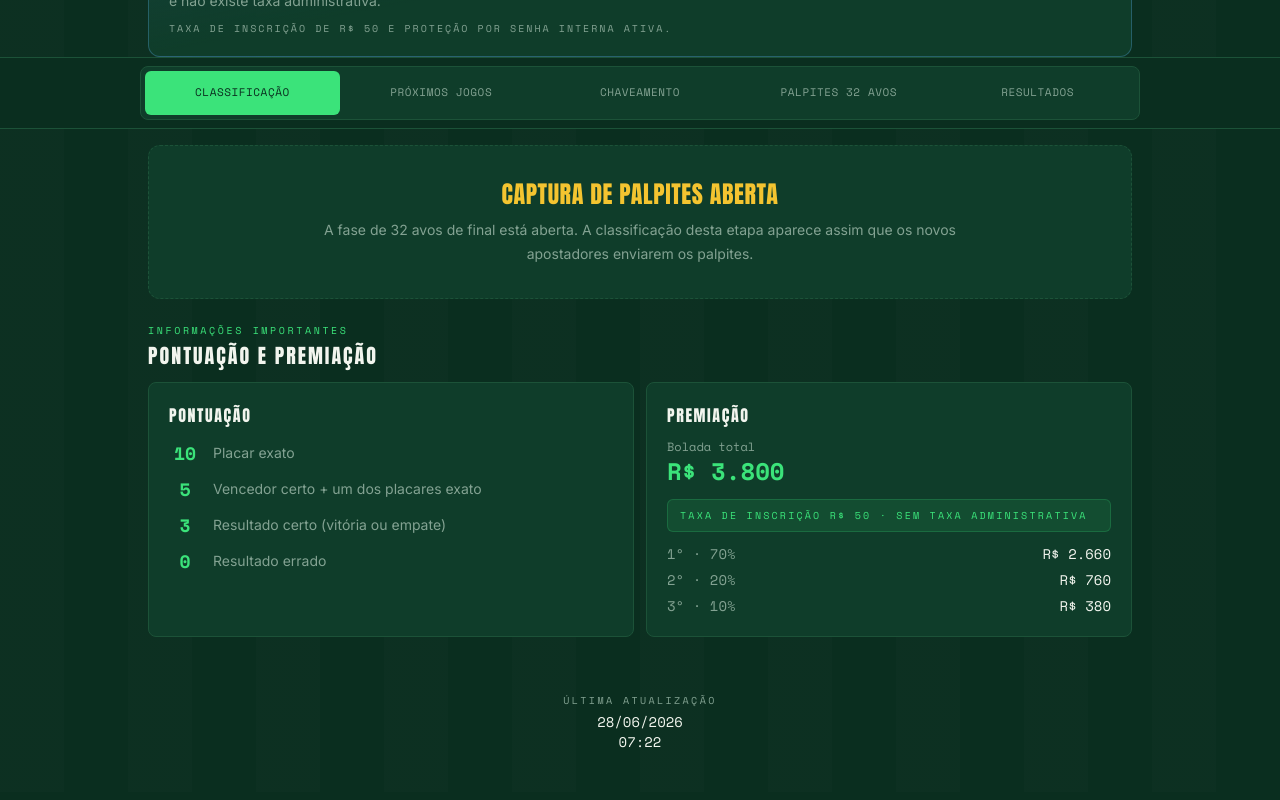
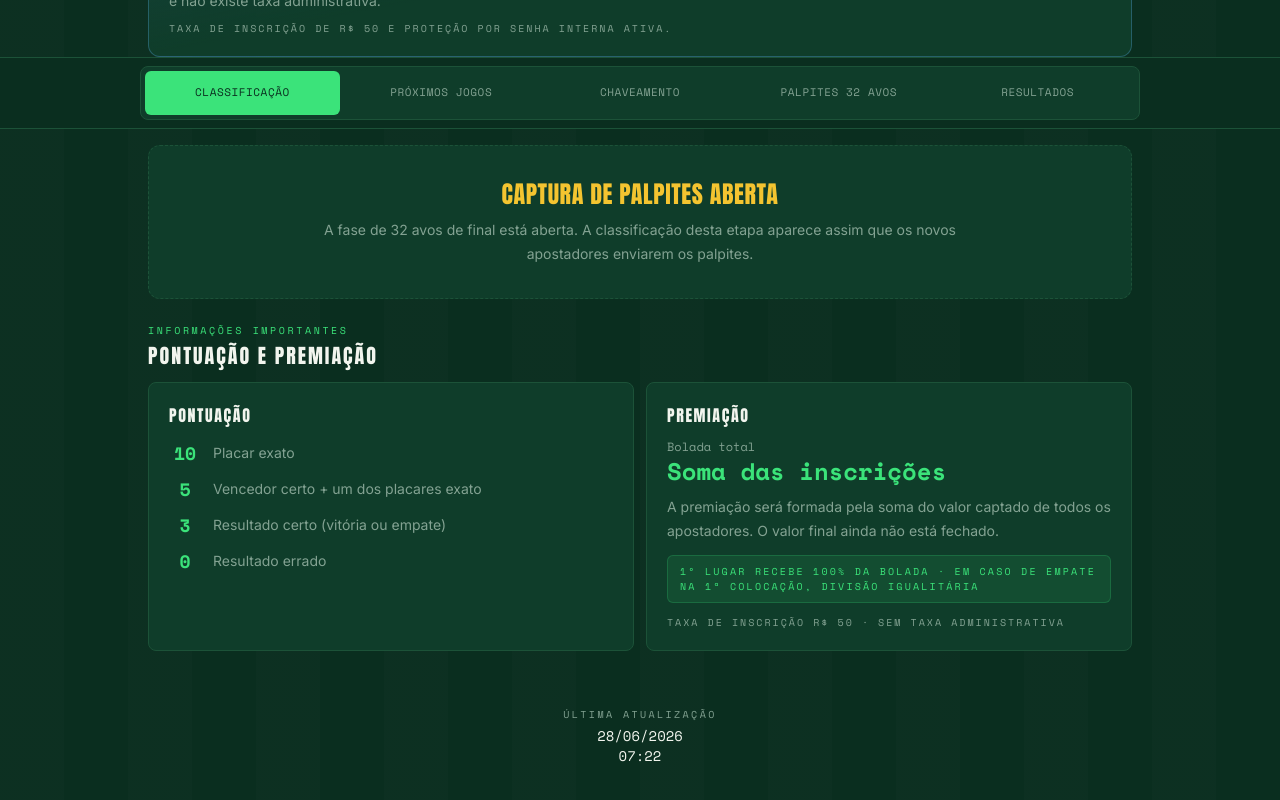
Before and after one commit to leandroclf/bolaocopa, a Next.js app: page / in a window 1280 px wide. Shown: the part 506-1306 px from the top of the page. Built offline with nearby package versions, Linux system fonts and the light colour scheme.

Commit message:
feat: update prize rules

```diff
--- a/src/components/RulesCard.tsx
+++ b/src/components/RulesCard.tsx
@@ -27,15 +27,17 @@ export default function RulesCard() {
         <div className="rounded-lg border border-pitch-line bg-pitch-2 p-5">
           <h3 className="mb-3 font-display text-base uppercase tracking-widest text-chalk">Premiação</h3>
           <p className="font-mono text-xs text-slatey">Bolada total</p>
-          <p className="font-mono text-2xl font-bold text-lime">R$ 3.800</p>
+          <p className="font-mono text-2xl font-bold text-lime">Soma das inscrições</p>
+          <p className="mt-2 text-sm leading-6 text-slatey">
+            A premiação será formada pela soma do valor captado de todos os apostadores. O valor final ainda não está
+            fechado.
+          </p>
           <p className="mt-3 rounded-md border border-lime/20 bg-lime/10 px-3 py-2 font-mono text-[10px] uppercase tracking-[0.22em] text-lime">
+            1º lugar recebe 100% da bolada · em caso de empate na 1ª colocação, divisão igualitária
+          </p>
+          <p className="mt-3 font-mono text-[10px] uppercase tracking-[0.2em] text-slatey">
             Taxa de inscrição R$ 50 · sem taxa administrativa
           </p>
-          <ul className="mt-3 space-y-1.5 font-mono text-sm text-chalk">
-            <li className="flex justify-between"><span className="text-slatey">1º · 70%</span><span>R$ 2.660</span></li>
-            <li className="flex justify-between"><span className="text-slatey">2º · 20%</span><span>R$ 760</span></li>
-            <li className="flex justify-between"><span className="text-slatey">3º · 10%</span><span>R$ 380</span></li>
-          </ul>
         </div>
       </div>
     </section>
```
